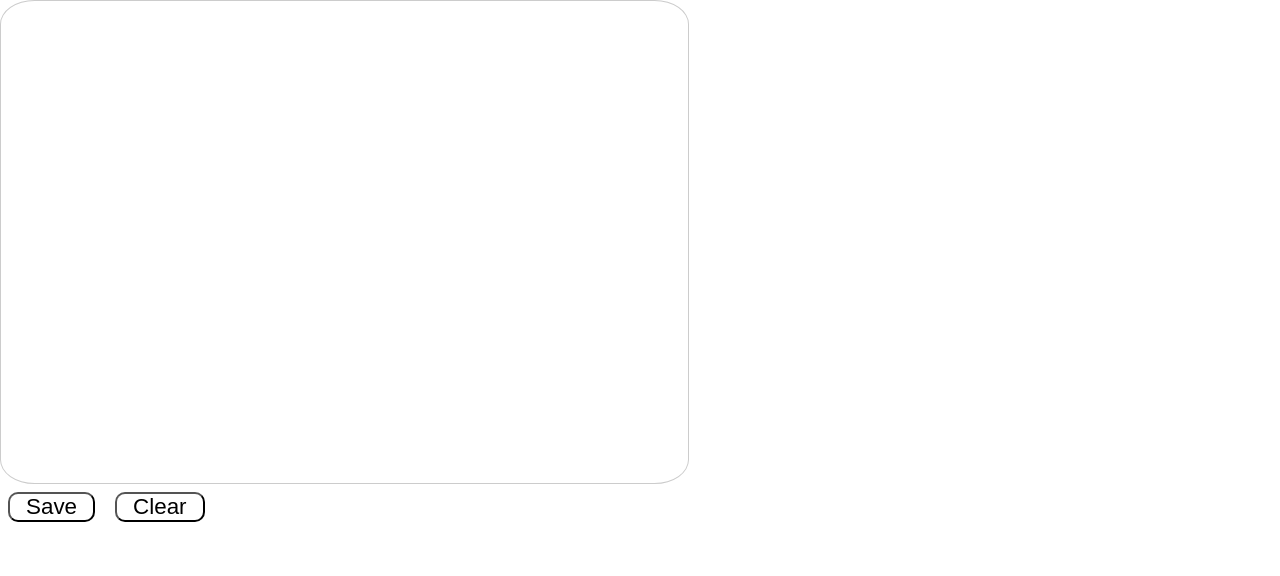
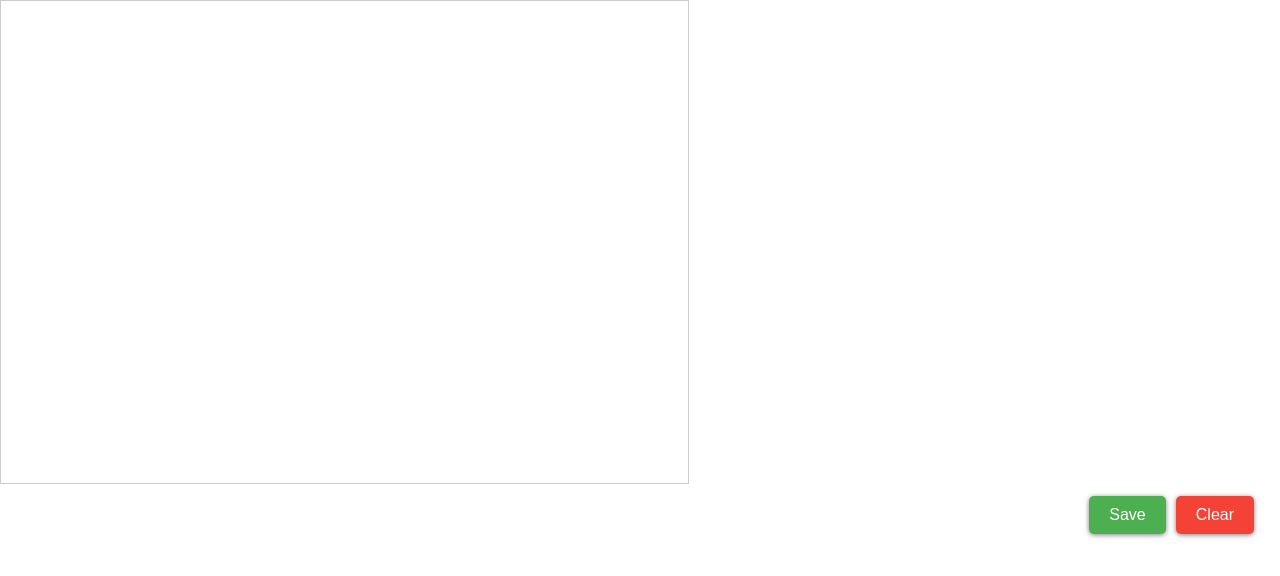
Before and after one commit to connoro7/Tabloid, a browser extension: page index.html in a window 1280 px wide. Drawn offline with Linux system fonts and the light colour scheme.

Commit message:
Bring styles to MVP state

```diff
--- a/style.css
+++ b/style.css
@@ -2,23 +2,12 @@
   box-sizing: border-box;
   margin: 0;
   padding: 0;
-  border-radius: 5%;
-  background-color: transparent;
-}
-html {
-  background-color: transparent;
-}
-
-body {
-  border-radius: 5%;
-  background-color: transparent;
 }
 
 #note {
   overflow-y: auto;
   border: 1px solid #ccc;
   padding: 1rem;
-  border-radius: 5%;
   background-color: transparent;
 }
 
@@ -31,13 +20,73 @@ textarea {
   resize: none;
   margin: 0;
   padding: 0;
-  border-radius: 5%;
   background-color: transparent;
+  outline: none;
+}
+
+textarea:active {
+  outline: none;
+}
+
+#btnContainer {
+  display: flex;
+  justify-content: flex-end;
+  margin: 0.5rem 1rem 0.5rem 0;
 }
 
 button {
-  border-radius: 10px;
-  margin: 0.25rem 0.5rem;
-  padding: 0 1rem;
-  font-size: 1.4rem;
+  background-color: #4caf50;
+  border: none;
+  color: white;
+  padding: 10px 20px;
+  text-align: center;
+  text-decoration: none;
+  display: inline-block;
+  font-size: 16px;
+  margin-right: 10px;
+  border-radius: 5px;
+  cursor: pointer;
+  box-shadow: 0px 1px 5px 0 rgba(0, 0, 0, 0.5);
 }
+
+button:disabled {
+  background-color: #ccc;
+  cursor: not-allowed;
+}
+
+button#clearBtn {
+  background-color: #f44336; /* Red */
+}
+
+button:active {
+  box-shadow: 0px 1px 5px 0 rgba(0, 0, 0, 0.5);
+  transform: translateY(2px);
+}
+
+button:focus {
+  outline: none;
+}
+
+button:hover {
+  box-shadow: 0px 1px 5px 0 rgba(0, 0, 0, 0.5);
+}
+span.saved,
+span.cleared {
+  display: none;
+  position: absolute;
+  top: 50%;
+  left: 50%;
+  transform: translate(-50%, -50%);
+  background-color: #4caf50;
+  color: white;
+  padding: 5px 10px;
+  border-radius: 5px;
+  z-index: 1;
+}
+
+.verify {
+  display: flex;
+  justify-content: center;
+  align-items: center;
+  margin-right: 1rem;
+}
```
